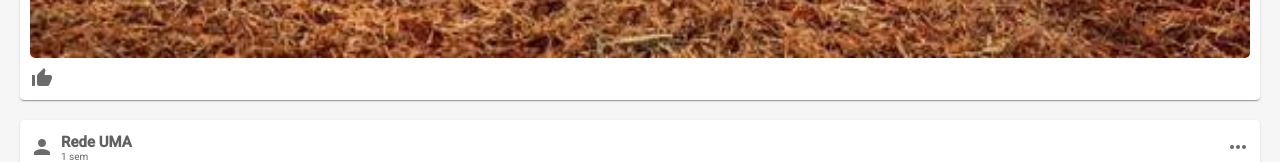
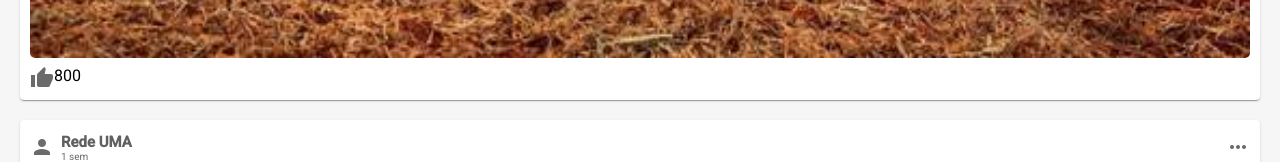
Before and after one commit to ElielElanoChavesSilva/ClubeAgro, an Angular app: page / in a window 1280 px wide. Shown: the part 1276-1438 px from the top of the page. Built offline with nearby package versions, Linux system fonts and the light colour scheme.

Commit message:
atualizando

```diff
--- a/src/app/components/nav/nav.component.css
+++ b/src/app/components/nav/nav.component.css
@@ -22,7 +22,7 @@
 
 .end {
     top: 4px;
-    bottom: 90px;
+    bottom: 100px !important;
 }
 
 .poster {
--- a/src/app/components/nav/nav.component.html
+++ b/src/app/components/nav/nav.component.html
@@ -19,8 +19,8 @@
         <img src="./../../../assets/img/trator.jpg" alt="">
     </div>
 
-    <div class="reaction">
-        <mat-icon>thumb_up_alt</mat-icon>
+    <div class="reaction" (click)="curtir()">
+        <mat-icon>thumb_up_border</mat-icon>{{ curtidas }}
     </div>
 </mat-card>
 
@@ -46,7 +46,7 @@
     </div>
 
     <div class="reaction" (click)="curtir()">
-        <mat-icon>thumb_up</mat-icon>{{ curtidas }}
+        <mat-icon>thumb_up_border</mat-icon>{{ curtidas }}
     </div>
 </mat-card>
 
@@ -71,7 +71,7 @@
         <img src="./../../../assets/img/trator.jpg" alt="">
     </div>
 
-    <div class="reaction">
-        <mat-icon>thumb_ub</mat-icon>
+    <div class="reaction" (click)="curtir()">
+        <mat-icon>thumb_up</mat-icon>{{ curtidas }}
     </div>
 </mat-card>
```
